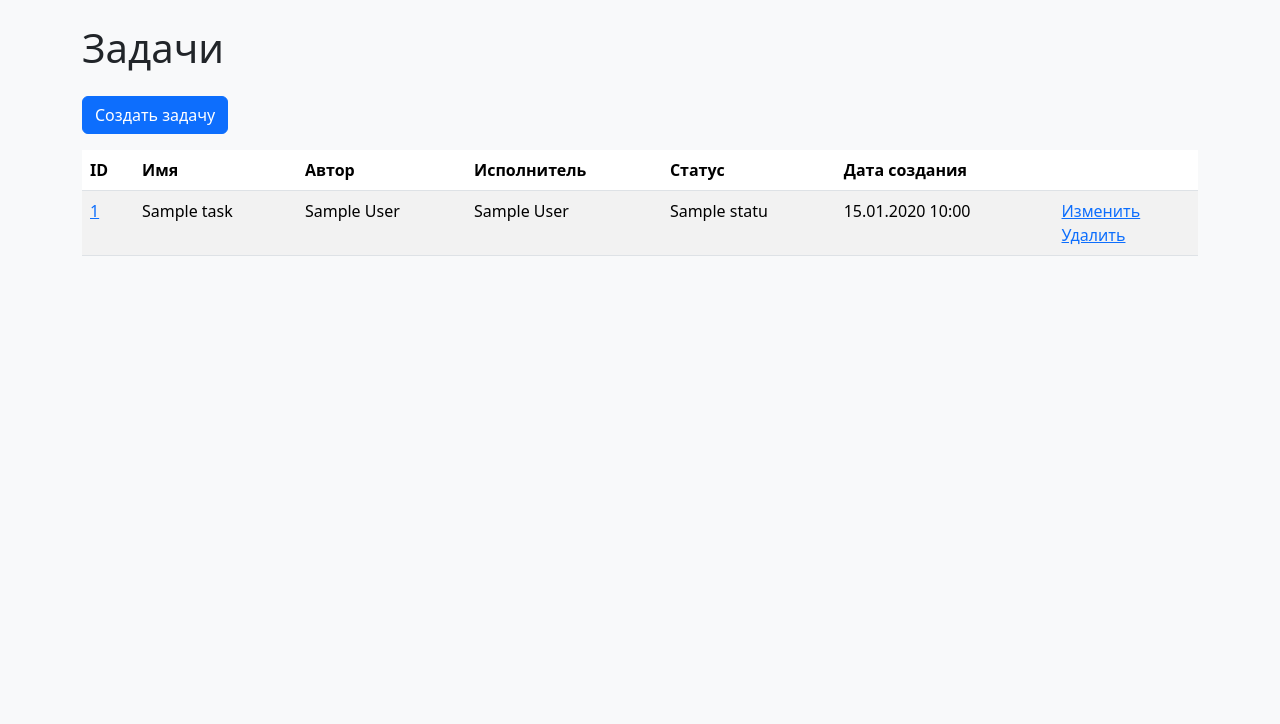
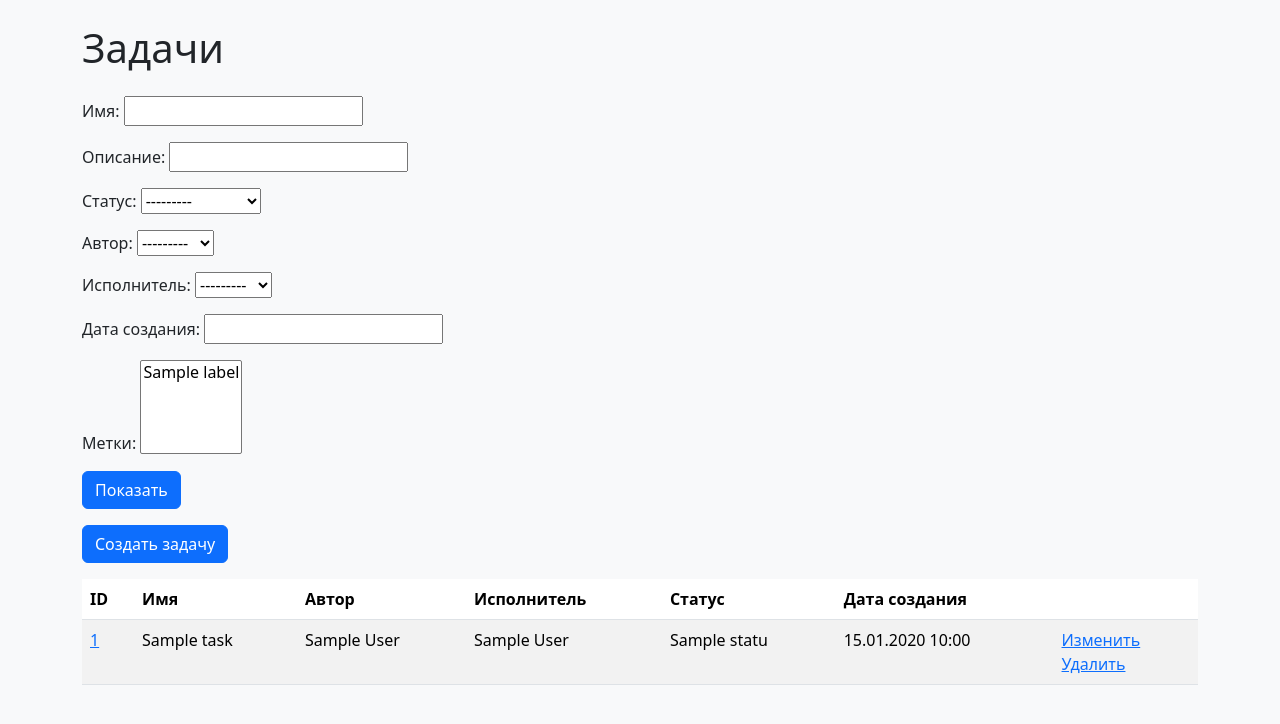
Before and after one commit to Asankhey/python-project-52, a Django app: page / in a window 1280 px wide. Shown: the part 57-781 px from the top of the page. Run offline with Django 5.2, Linux system fonts and the light colour scheme; a user stored in the database is signed in; tables that the repository leaves empty hold one stand-in row (values such as "Sample post"); some libraries are stand-ins or nearby versions.

Commit message:
Add task filter form to task list page

```diff
--- a/task_manager/templates/tasks/task_list.html
+++ b/task_manager/templates/tasks/task_list.html
@@ -1,8 +1,15 @@
-{% extends 'base.html' %}
+{% extends "base.html" %}
 
 {% block content %}
   <h1 class="my-4">Задачи</h1>
+
+  <form method="get" class="mb-3">
+    {{ filter.form.as_p }}
+    <button type="submit" class="btn btn-primary">Показать</button>
+  </form>
+
   <a class="btn btn-primary mb-3" href="{% url 'tasks:tasks_create' %}">Создать задачу</a>
+
   <table class="table table-striped">
     <thead>
       <tr>
```
Lines whose indentation alone changed are shown as unchanged.
